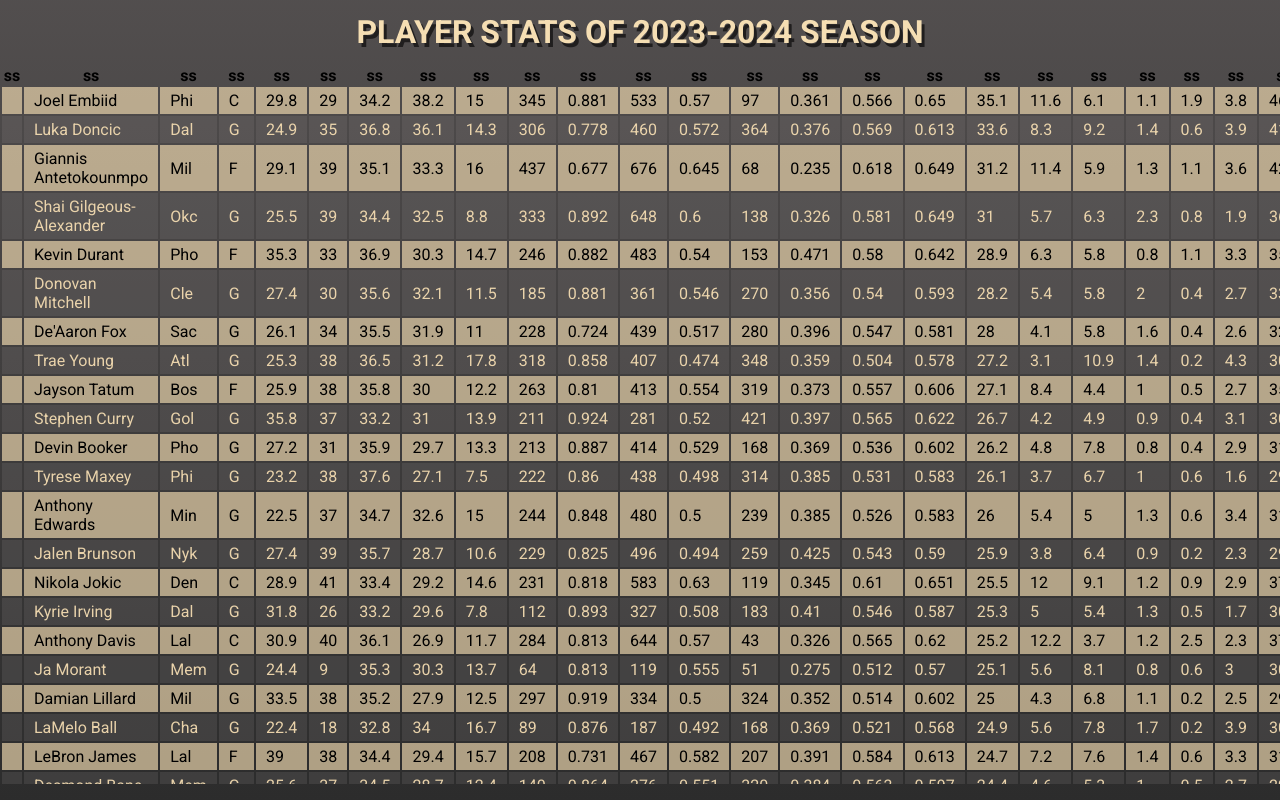
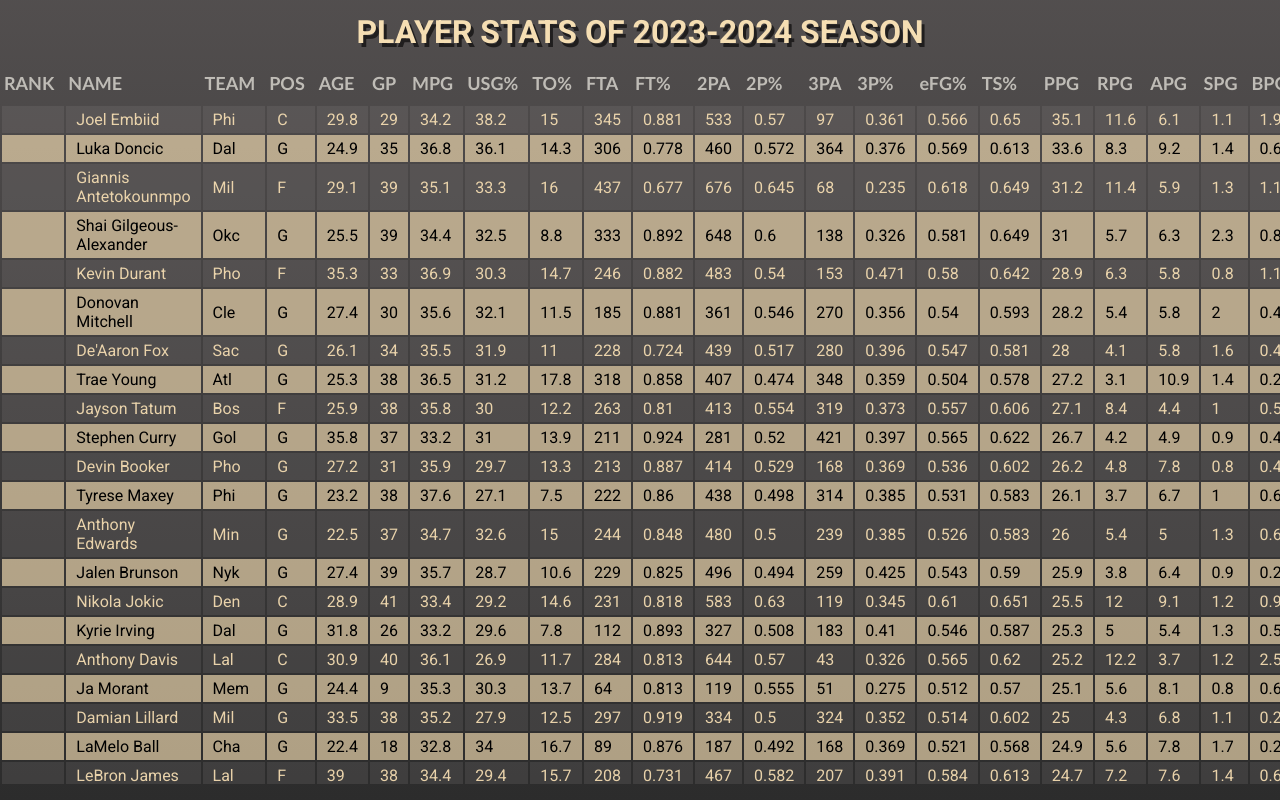
Before and after one commit to At1llaes22/nba-predictor, a React (Create React App) app in the folder nba-stats-and-predictor/: page /player-stats in a window 1280 px wide. Built offline with nearby package versions, Linux system fonts and the light colour scheme.

Commit message:
table sorting

```diff
--- a/nba-stats-and-predictor/package.json
+++ b/nba-stats-and-predictor/package.json
@@ -6,7 +6,9 @@
     "@testing-library/jest-dom": "^5.17.0",
     "@testing-library/react": "^13.4.0",
     "@testing-library/user-event": "^13.5.0",
+    "bootstrap": "^5.3.2",
     "react": "^18.2.0",
+    "react-bootstrap": "^2.10.0",
     "react-dom": "^18.2.0",
     "react-icons": "^5.0.1",
     "react-router-dom": "^6.21.3",
--- a/nba-stats-and-predictor/src/index.js
+++ b/nba-stats-and-predictor/src/index.js
@@ -1,4 +1,4 @@
-import React from 'react';
+import React, { useState } from "react";
 import ReactDOM from 'react-dom/client';
 import './index.css';
 import App from './App';
--- a/nba-stats-and-predictor/src/stats_pages/player_stats/player_stats_page.css
+++ b/nba-stats-and-predictor/src/stats_pages/player_stats/player_stats_page.css
@@ -1,13 +1,16 @@
+@import url('https://fonts.googleapis.com/css2?family=Roboto:ital,wght@0,100;0,300;0,400;0,500;0,700;0,900;1,100;1,300;1,400;1,500;1,700;1,900&display=swap');
+
 *{
     margin: 0;
     padding: 0;
     box-sizing: border-box;
-    font-family: Arial, Helvetica, sans-serif;
+
 }
 body{
     width: 100%;
     height: 100vh;
     background: linear-gradient(rgba(19, 14, 14, 0.734),rgba(0, 0, 0, 0.827) );
+
 }
 
 
@@ -21,8 +24,9 @@
 .header h1{
     color: wheat;
     text-shadow: 3px 4px rgba(0, 0, 0, 0.6);
+    font-family: "Roboto", sans-serif;
 }
-table { /* Set the height of table body */
+.myTable { /* Set the height of table body */
 
 
 
@@ -36,9 +40,35 @@
     max-height: 90vh;
     overflow-y: auto;
     overflow-x: auto;
+    padding: 0px;
+    margin: 0px;
+
+
+
+
 
 }
 
-table{
+.myTable{
     table-layout: fixed;
+    padding: 0px;
+    margin: 0px;
+
+
 }
+
+th{
+    justify-content: start;
+    align-items: start;
+    text-align: start;
+
+    padding-right: 10px;
+    padding-left: 2px;
+    padding-bottom: 10px;
+    padding-top: 6px;
+
+    font-family: 'Trebuchet MS', 'Lucida Sans Unicode', 'Lucida Grande', 'Lucida Sans', Arial, sans-serif;
+    font-size: large;
+
+    color: rgba(240, 236, 228, 0.7);
+}
--- a/nba-stats-and-predictor/src/stats_pages/player_stats/player_stats_page.js
+++ b/nba-stats-and-predictor/src/stats_pages/player_stats/player_stats_page.js
@@ -1,30 +1,91 @@
-import React from "react";
+import React, { useState } from "react";
+
 import "./player_stats_page.css"
 import data from "./data_original_nba.json";
 import PlayerTableRow from "./components/player_table_row";
+import { Table } from "react-bootstrap";
 
 
 function PlayerStatsPage(){
+    //console.log(data);
+    const initData = Object.values(data).map((value, index) => (data[index]));
+    const [sort_Order, set_Sort_Order] = useState("des");
+    const [tabData, setTabData] = useState(initData);
+    const [sortVar, setSortVar] = useState("PPG");
+
+    const sortFunction = (f) => {
+        // if (f === "age") {
+        //     if (sort_Age === "age") {
+        //         set_Sort_Order(sort_Order === "asc" ? "desc" : "asc");
+        //         set_Sort_Msg(
+        //             `Table is Sorted in ${sort_Order ===
+        //                 "asc" ? "Ascending" : "Descending"
+        //             } Order`
+        //         );
+        //     } else {
+        //         set_Sort_Age("age");
+        //         set_Sort_Order("asc");
+        //         set_Sort_Msg(`Table is Sorted in Descending Order`);
+        //     }
+        // } else {
+        //     set_Sort_Msg("Sorting is disabled for this column");
+        // }
+        const sorted = [...tabData].sort((a, b) => {
+            const multi = sort_Order === "asc" ? 1 : -1;
+             return multi * (a[f] - b[f]);
+         });
+        //console.log(sorted);
+        setTabData(sorted);
+        //console.log(tabData);
+    };
+
+    function headerOnclick(headerName) {
+        if(sort_Order === "asc" ){
+            set_Sort_Order("des")
+        }
+        else{
+            set_Sort_Order("asc")
+        }
+        resetSort(headerName);
+        sortFunction(headerName);
+    }
+
+    function resetSort(headerName) {
+        if(headerName === sortVar){
+            return;
+        }
+        else{
+            setSortVar(headerName);
+            set_Sort_Order("des");
+        }
+
+
+
+    }
+
     return (
+
+
         <div className="container">
             <div className="header">
                 <h1>PLAYER STATS OF 2023-2024 SEASON</h1>
             </div>
             <div className="tableContainer">
 
-            <table>
-            {Object.values(data).map((value, index) => (
+                <Table className="myTable">
+                    {Object.keys(data[0]).map((key, index) => (
 
-                 <th >ss</th>
-                    ))}
+                        <th key={index} onClick={() => headerOnclick(key)}>{key}
+                        </th>
+                            ))}
 
-                 {Object.values(data).map((value, index) => (
+                                {Object.values(tabData).map((value, index) => (
 
-                    <PlayerTableRow key={index} data={value} />
-                    ))}
+                                    <PlayerTableRow key={index} data={value} />
+                            ))}
 
 
-            </table>
+                </Table>
             </div>
         </div>
     );
```
Also changed, not shown: 1 other file (tests, documents, lock files or other folders).
